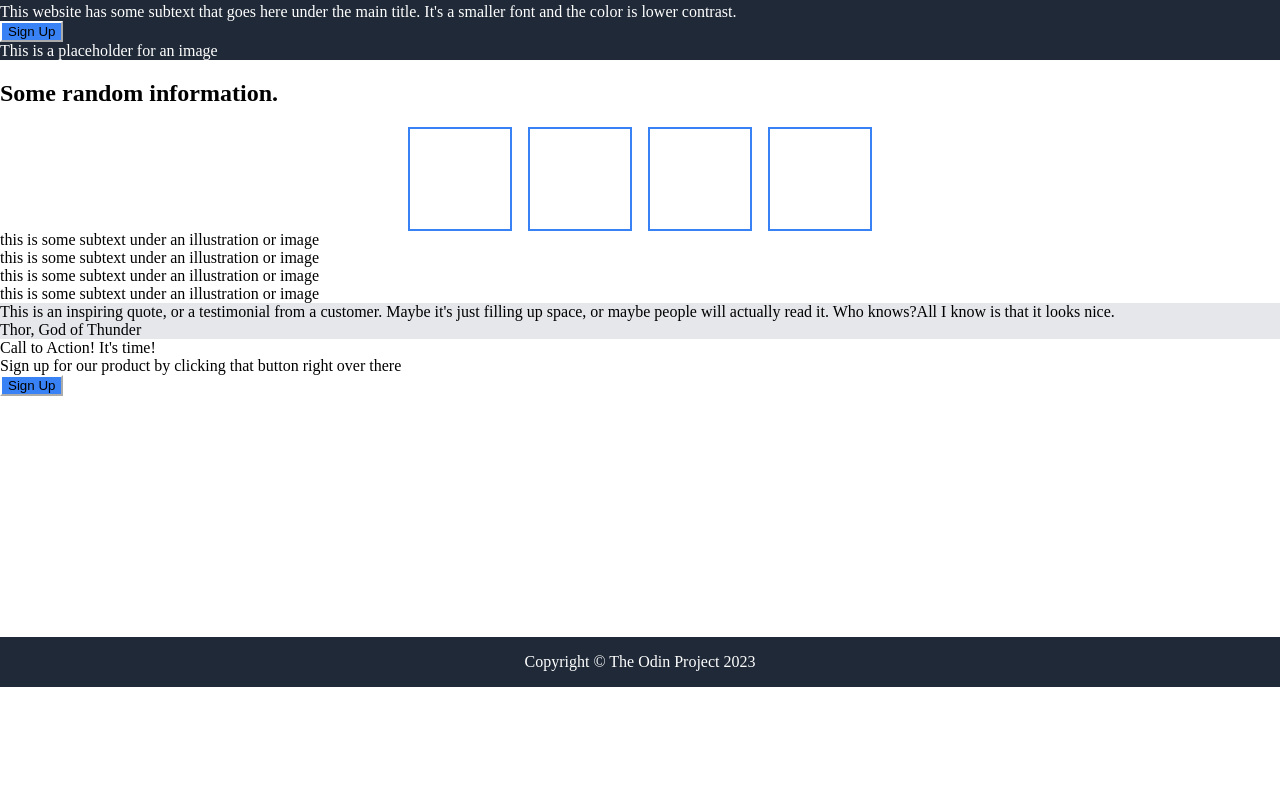
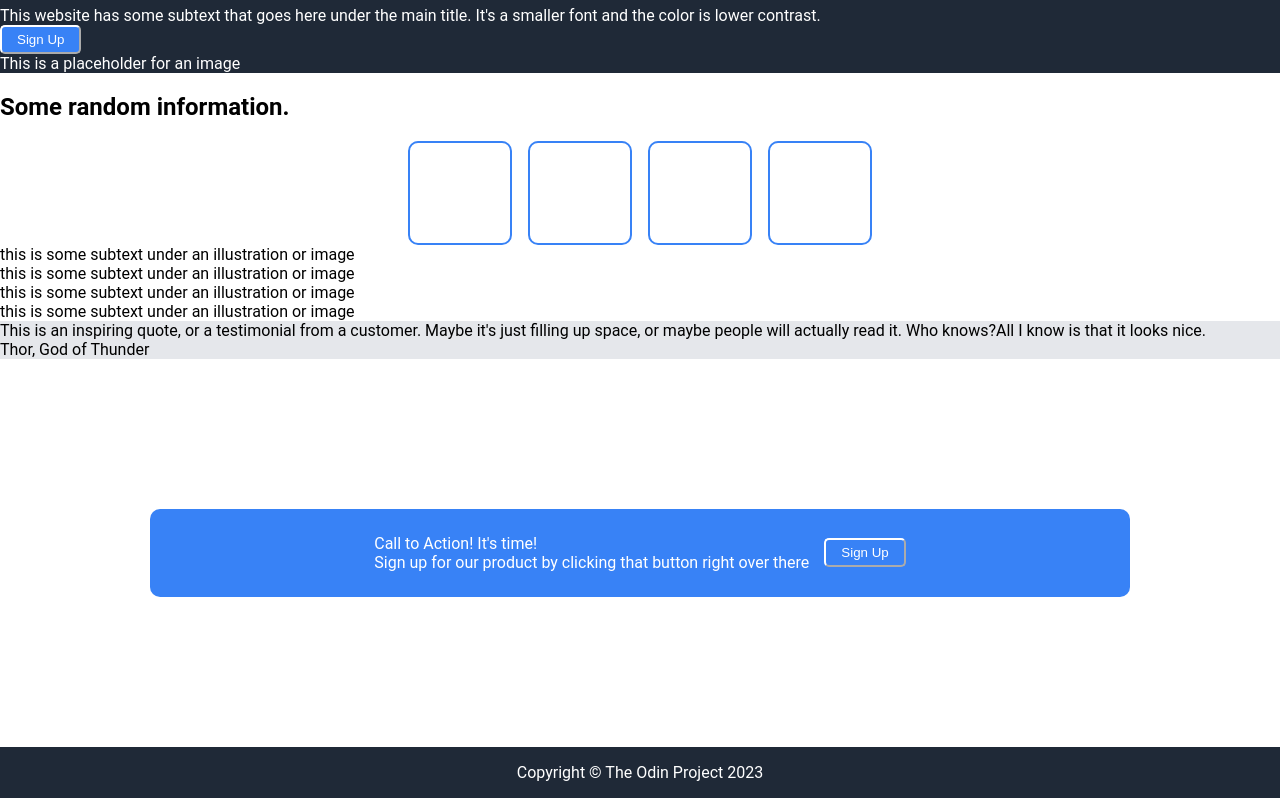
Before and after one commit to FeKent/TOP-Landing-Page, a plain HTML site: page index.html in a window 1280 px wide. Shown: the part 113-911 px from the top of the page. Before the commit the page ends 800 px from the top, so only its background shows below. Drawn offline with Linux system fonts and the light colour scheme.

Commit message:
Style: Position con4 and styled buttons

```diff
--- a/style.css
+++ b/style.css
@@ -6,7 +6,7 @@ html{
     margin: 0;
     display: flex;
     flex-direction: column;
-
+    font-family: 'Roboto', sans-serif;
 }
 
 
@@ -22,6 +22,9 @@ html{
 button{
     background-color: #3882f6;
     border-color: white;
+    color: white;
+    padding: 5px 15px;
+    border-radius: 5px;
 }
 
 .con3{
@@ -32,6 +35,12 @@ button{
     border: 2px solid #3882f6;
     width: 100px;
     height: 100px;
+    border-radius: 10px;
+}
+
+.con4{
+    background-color: #3882f6;
+    color: white;
 }
 
 /* basic styling*/
@@ -60,3 +69,15 @@ li{
     padding: 16px;
     margin-top: auto;
 }
+
+/* content 4 */
+
+.con4{
+    display: flex;
+    margin: 150px;
+    padding: 25px;
+    justify-content: center;
+    align-items: center;
+    gap: 15px;
+    border-radius: 10px;
+}
```
Also changed, not shown: 1 other file.
